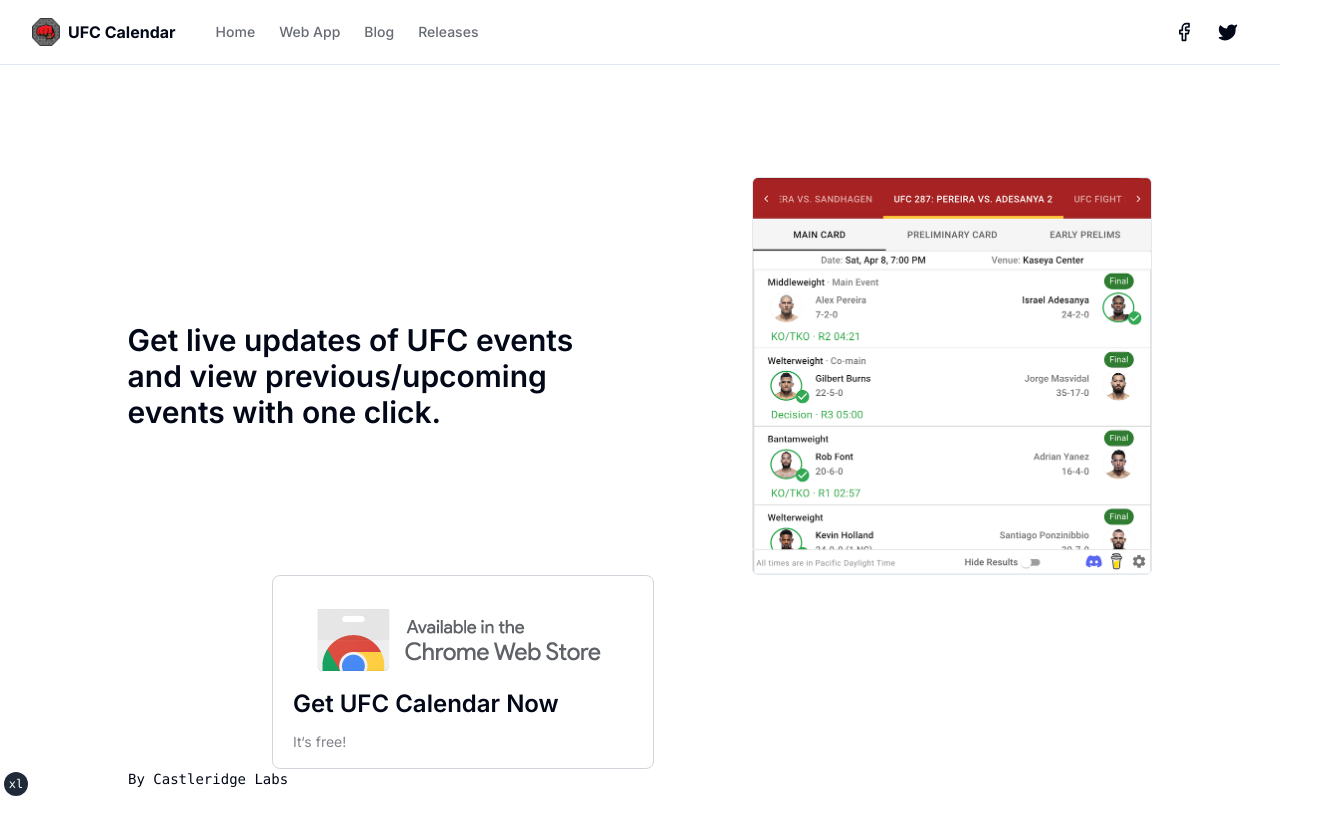
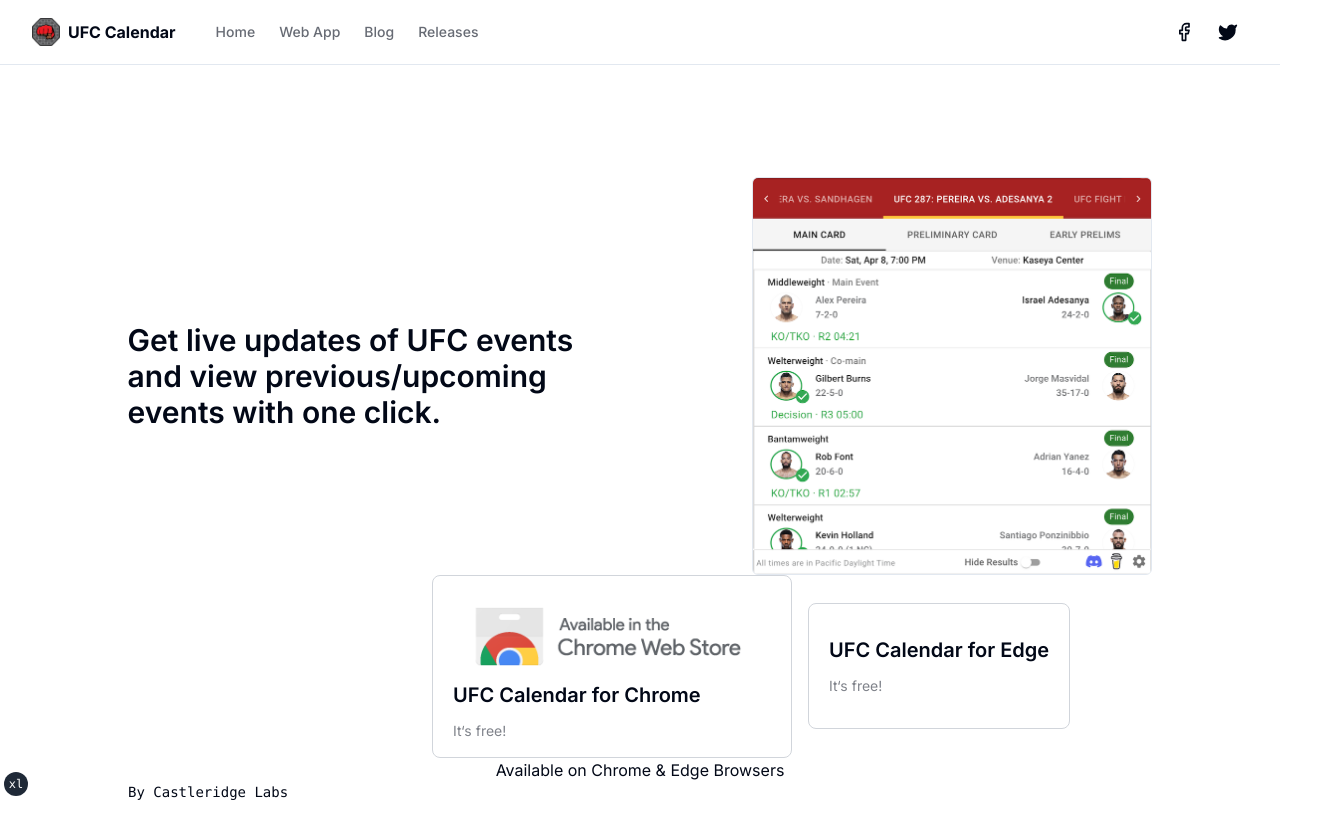
Before and after one commit to Castleridge-Labs/castleridge-labs.github.io, a Next.js app: page / in a window 1280 px wide. Shown: the top 838 px of the page, 1328 px wide, since content can reach past the window. Built offline with nearby package versions, Linux system fonts and the light colour scheme; no server answers.

Commit message:
add a button that links to edge store

```diff
--- a/app/page.tsx
+++ b/app/page.tsx
@@ -19,6 +19,7 @@
         />
       </div>
 
+      <div className="flex flex-row space-x-4 w-full">
         <div className="flex flex-row w-full lg:ml-80 mt-10 sm:mt-0">
           <a
             href="https://chrome.google.com/webstore/detail/ufc-calendar-with-live-up/pdagojbjdekpdicaefbiolkpgobiaoch"
@@ -26,15 +27,37 @@
             target="_blank"
             rel="noopener noreferrer"
           >
-          <Image src={"/chromestore.png"} alt="logo" width={340} height={96} />
-          <h2 className={`mb-3 text-2xl font-semibold`}>
-            Get UFC Calendar Now
+            <Image
+              src={"/chromestore.png"}
+              alt="logo"
+              width={340}
+              height={96}
+            />
+            <h2 className={`mb-3 text-xl font-semibold`}>
+              UFC Calendar for Chrome
             </h2>
             <p className={`m-0 max-w-[30ch] text-sm opacity-50`}>
               It&lsquo;s free!
             </p>
           </a>
         </div>
+        <div className="flex flex-row items-center w-full">
+          <a
+            href="https://microsoftedge.microsoft.com/addons/detail/ufc-calendar/nhdnpeojmfmonkdhohohokcfkphcpdpc"
+            className="group rounded-lg border px-5 py-8 transition-colors border-gray-300 hover:bg-gray-100 hover:dark:border-neutral-700 hover:dark:bg-neutral-800/30"
+            target="_blank"
+            rel="noopener noreferrer"
+          >
+            <h2 className={`mb-3 text-xl font-semibold`}>
+              UFC Calendar for Edge
+            </h2>
+            <p className={`max-w-[30ch] text-sm opacity-50`}>
+              It&lsquo;s free!
+            </p>
+          </a>
+        </div>
+      </div>
+      <h5>Available on Chrome & Edge Browsers</h5>
 
       <div className="z-10 w-full max-w-5xl items-center justify-between font-mono text-sm lg:flex">
         <div className="fixed bottom-0 left-0 flex h-48 w-full items-end justify-center bg-gradient-to-t from-white via-white dark:from-black dark:via-black lg:static lg:h-auto lg:w-auto lg:bg-none">
```
Lines whose indentation alone changed are shown as unchanged.
